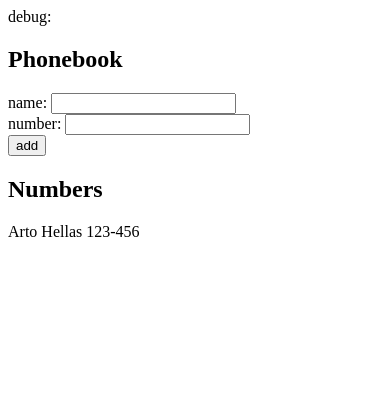
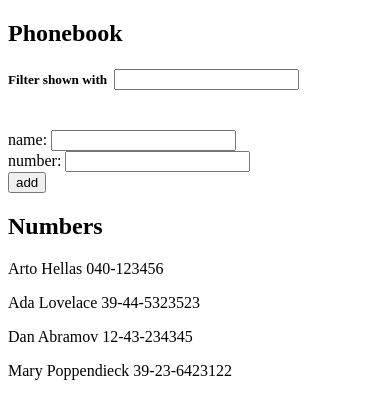
Before and after one commit to SindhuElanco/fullstack-open, a React (Vite) app in the folder part-1/introdemo/: page / in a window 390 px wide. Shown: the top 418 px of the page. Built offline with nearby package versions, Linux system fonts and the light colour scheme.

Commit message:
phonebook: ex-2.9 step 4

```diff
--- a/part-1/introdemo/src/App.jsx
+++ b/part-1/introdemo/src/App.jsx
@@ -2,10 +2,14 @@ import { useState } from 'react'
 
 const App = () => {
   const [persons, setPersons] = useState([
-    { name: 'Arto Hellas', number: '123-456' }
+    { name: 'Arto Hellas', number: '040-123456', id: 1 },
+    { name: 'Ada Lovelace', number: '39-44-5323523', id: 2 },
+    { name: 'Dan Abramov', number: '12-43-234345', id: 3 },
+    { name: 'Mary Poppendieck', number: '39-23-6423122', id: 4 }
   ])
   const [newName, setNewName] = useState('')
   const [newNum, setNewNum] = useState('')
+  const [searchName, setSearchName] = useState('')
 
 
   const handleSubmit = (event) => {
@@ -22,10 +26,19 @@ const App = () => {
     setNewNum('')
   }
 
+  const filterPersons = persons.filter((p) => p.name.toLowerCase().includes(searchName.toLowerCase()))
   return (
     <div>
-      <div>debug: {newName}</div>
+
       <h2>Phonebook</h2>
+        <div>
+          <h5>
+            Filter shown with &nbsp;
+            <input value={searchName} onChange={(e) => setSearchName(e.target.value)}/>
+          </h5>
+
+        </div>
+        <br/>
       <form onSubmit={handleSubmit}>
         <div>
           name: <input value={newName} onChange={(e) => setNewName(e.target.value)} />
@@ -38,7 +51,8 @@ const App = () => {
         </div>
       </form>
       <h2>Numbers</h2>
-      {persons.map((p) => <p key={[p.name, p.number]}>{p.name}  {p.number}</p>)}
+      {/* {persons.map((p) => <p key={[p.name, p.number]}>{p.name}  {p.number}</p>)} */}
+      {filterPersons.map((p) => <p key={[p.name, p.number]}>{p.name}  {p.number} </p>)}
 
     </div>
   )
```
